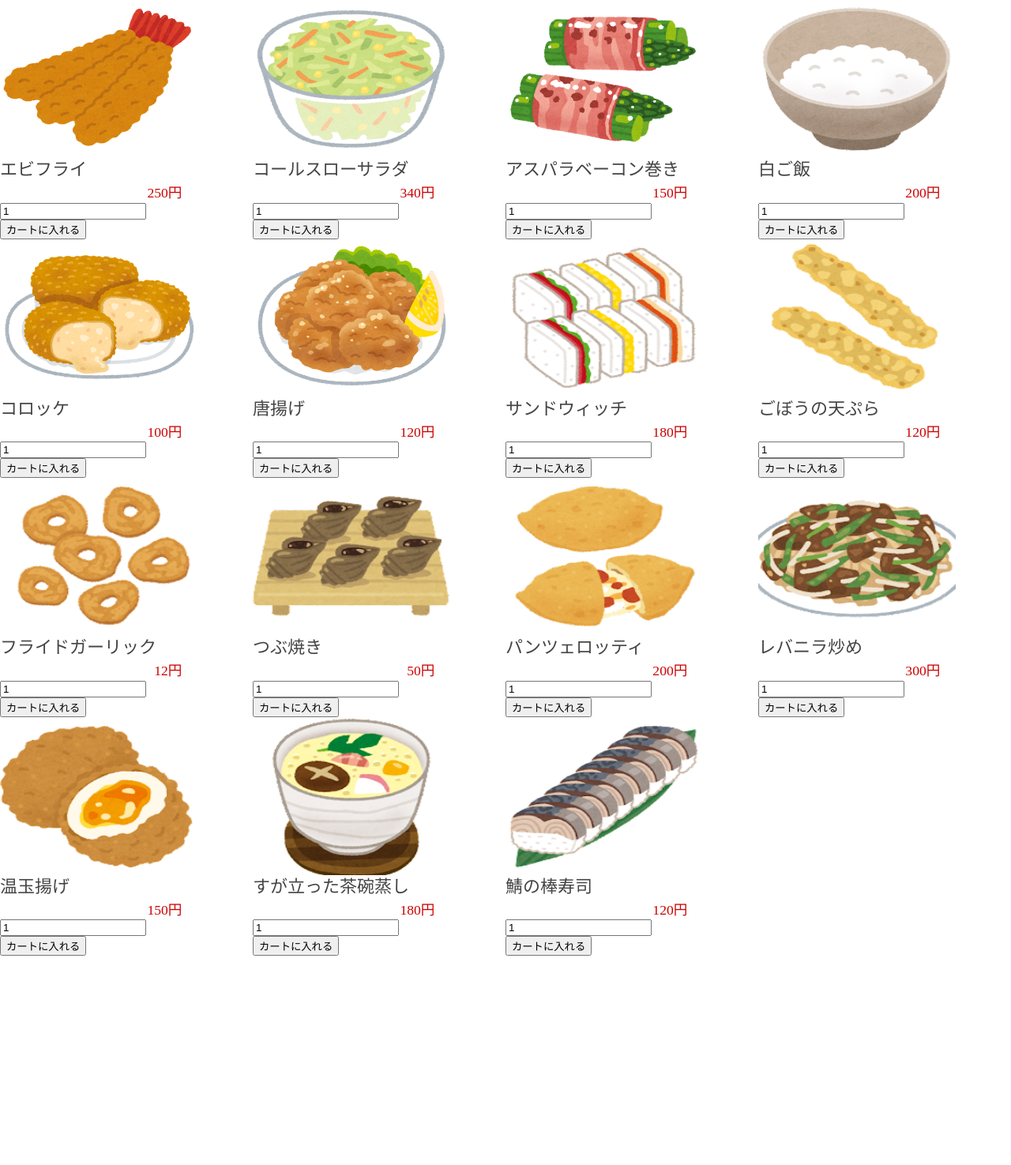
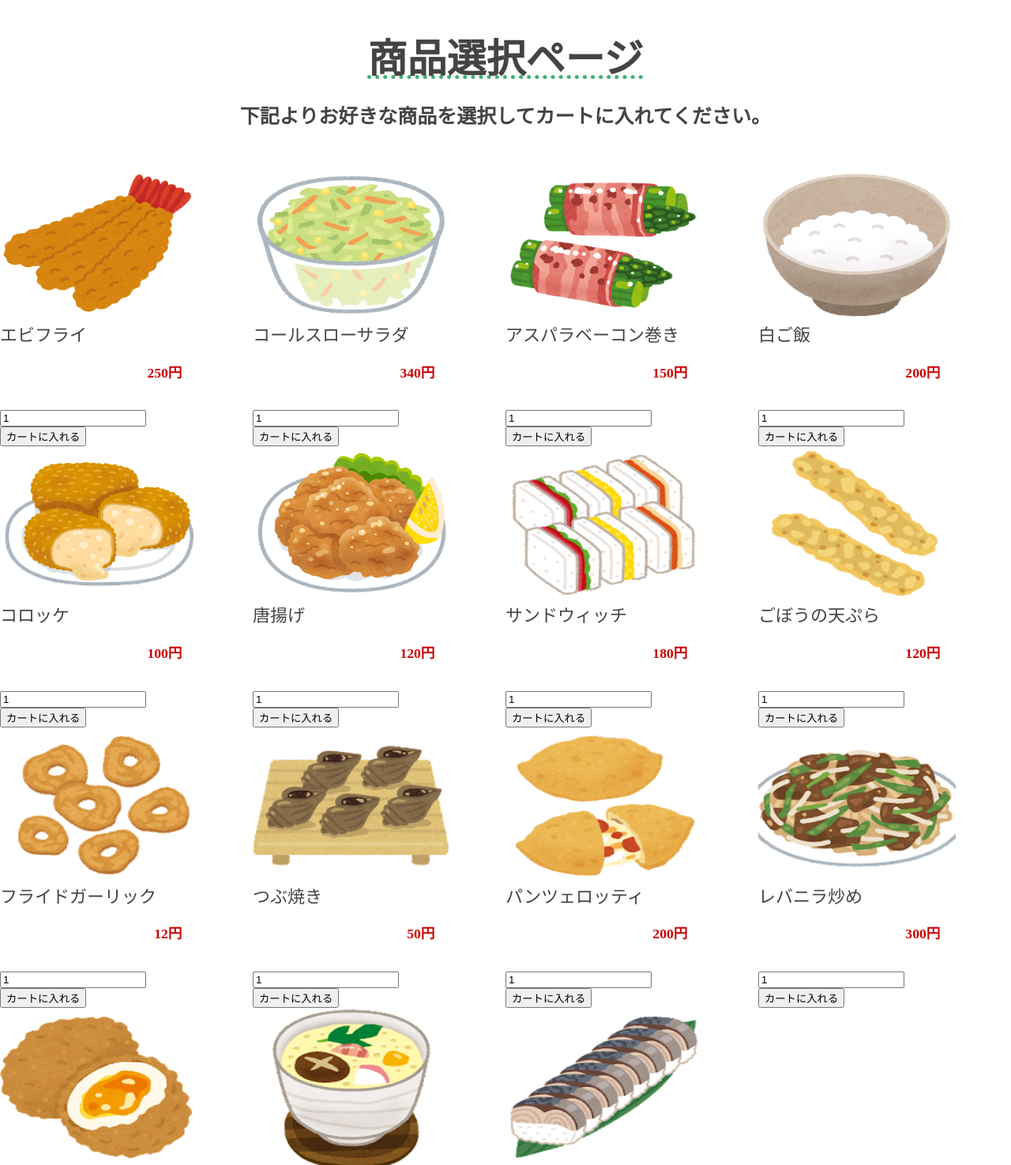
Before and after one commit to michikofujita/oh-bento, a PHP site: page /product.php in a window 1280 px wide. Shown: the part 150-1625 px from the top of the page at 79% size. Before the commit the page ends 1360 px from the top, so only its background shows below. Run offline with PHP 8.4, Linux system fonts and the light colour scheme.

Commit message:
メニューページ　修正

```diff
--- a/css/style.css
+++ b/css/style.css
@@ -26,6 +26,7 @@
 #product p.nedan {
   font-size: 0.8em;
   color: #cc0000;
+  text-align: right;
 }
 #product .item-body {
   font-size: 22px;
@@ -36,8 +37,24 @@
 #product .shop {
   width: 18%;
 }
+#product h1 {
+  text-align: center;
+  font-weight: bold;
+  font-size: 50px;
+  padding-top: 1em;
+  text-decoration: underline;
+  text-decoration-style: dotted;
+  text-decoration-color: #3cb371
 
-#cash  {
+}
+#product p {
+  text-align: center;
+  font-weight: bold;
+  padding-top: 1em;
+  padding-bottom: 2em;
+}
+
+#cash {
     text-align:center;
     padding:20px 0;
 }
--- a/product.php
+++ b/product.php
@@ -10,7 +10,10 @@ $count = isset($_GET['id']) ? htmlspecialchars($_GET['id'], ENT_QUOTES, 'utf-8')
 require_once 'header.php';
 ?>
 
+
 <main id="product">
+<h1>商品選択ページ</h1>
+    <p>下記よりお好きな商品を選択してカートに入れてください。</p>
     <ul class="flex">
             <li class="shop">
             <img src="images/img02<?= $count; ?>.png" width="250px" height="200px">
```
